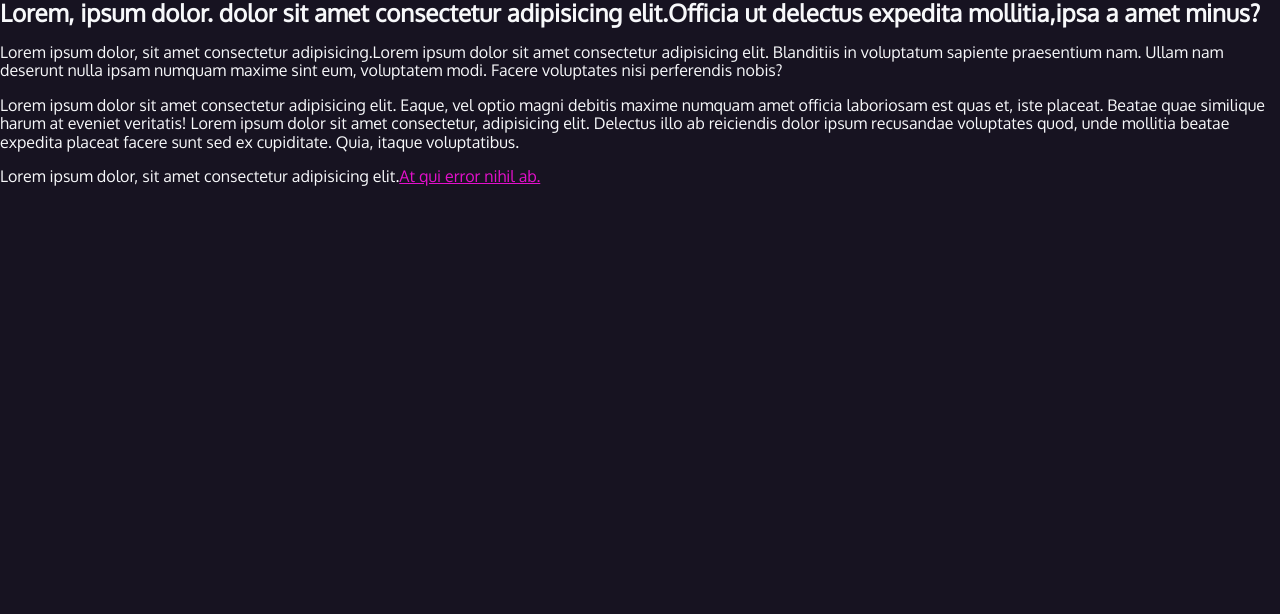
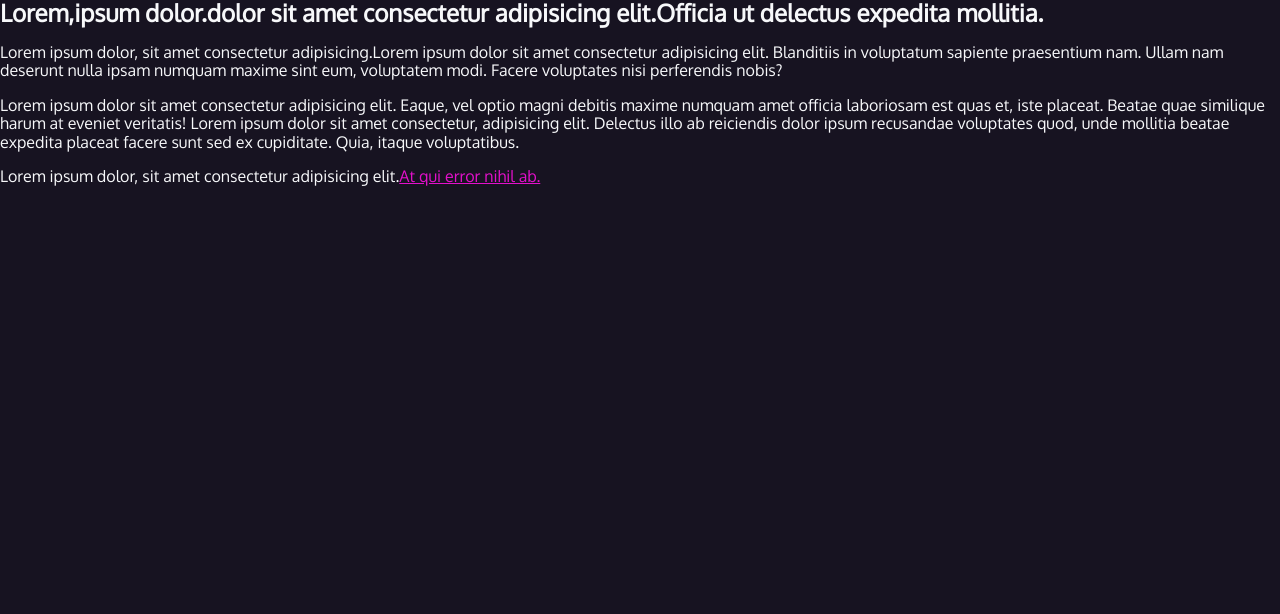
Before and after one commit to norhanIB/frontend-workshop2, a plain HTML site: page index.html in a window 1280 px wide. Shown: the part 186-800 px from the top of the page. Drawn offline with Linux system fonts and the light colour scheme; files that its build step writes are made by us from their sources; a web font is replaced by a local one.

Commit message:
Update index.html

```diff
--- a/index.html
+++ b/index.html
@@ -53,7 +53,7 @@
       </nav>
       <section class="intro">
         <p class="name">Hi, my name is <span>Norhan Ibrahim.</span></p>
-        <h2>Lorem, ipsum dolor. dolor sit amet consectetur adipisicing elit.Officia ut delectus expedita mollitia,ipsa a amet minus?</h2>
+        <h2>Lorem,ipsum dolor.dolor sit amet consectetur adipisicing elit.Officia ut delectus expedita mollitia.</h2>
         <p>Lorem ipsum dolor, sit amet consectetur adipisicing.Lorem ipsum dolor sit amet consectetur adipisicing elit.
           Blanditiis in voluptatum sapiente praesentium nam. Ullam nam deserunt nulla ipsam numquam maxime sint eum,
           voluptatem modi. Facere voluptates nisi perferendis nobis?</p>
```
